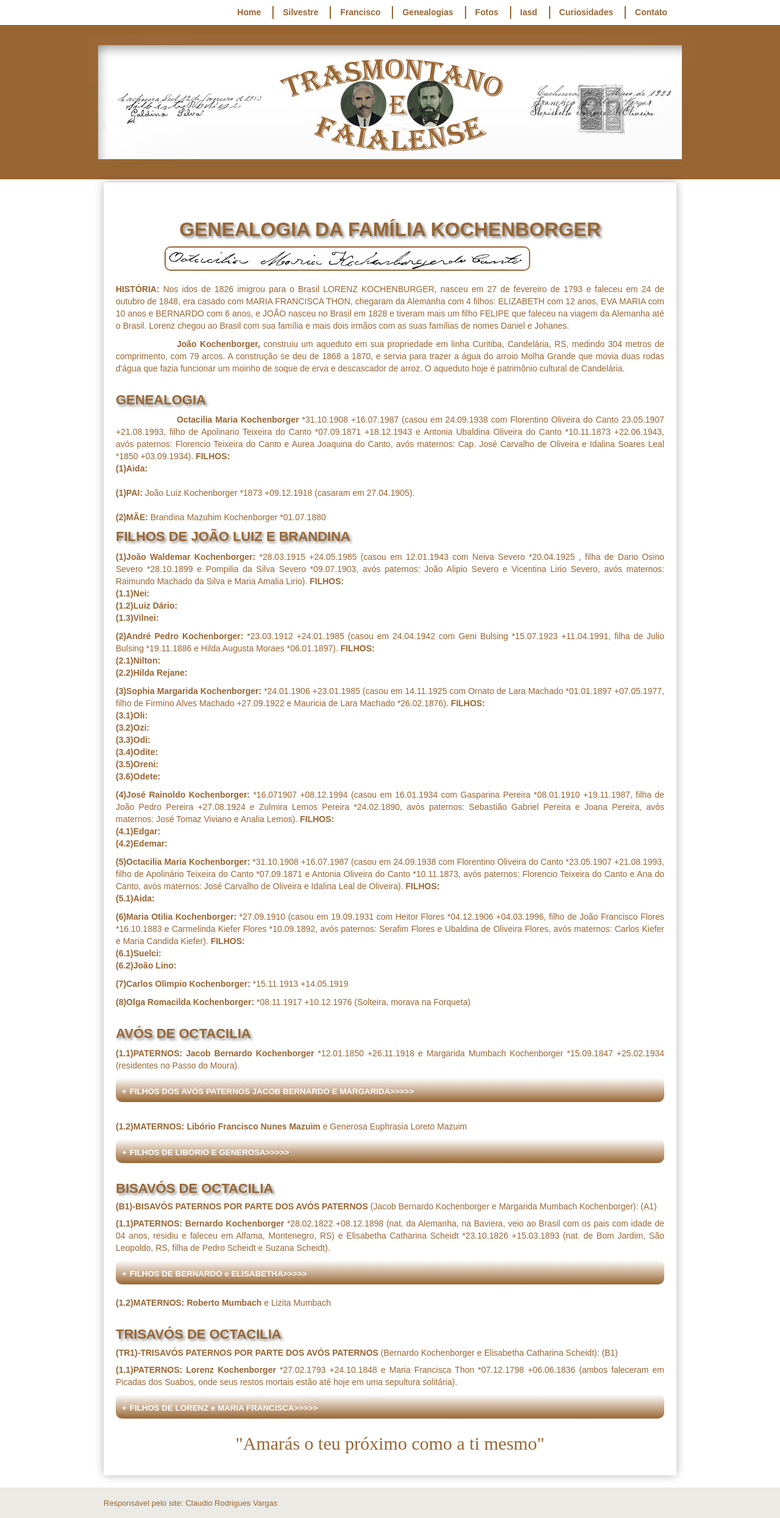
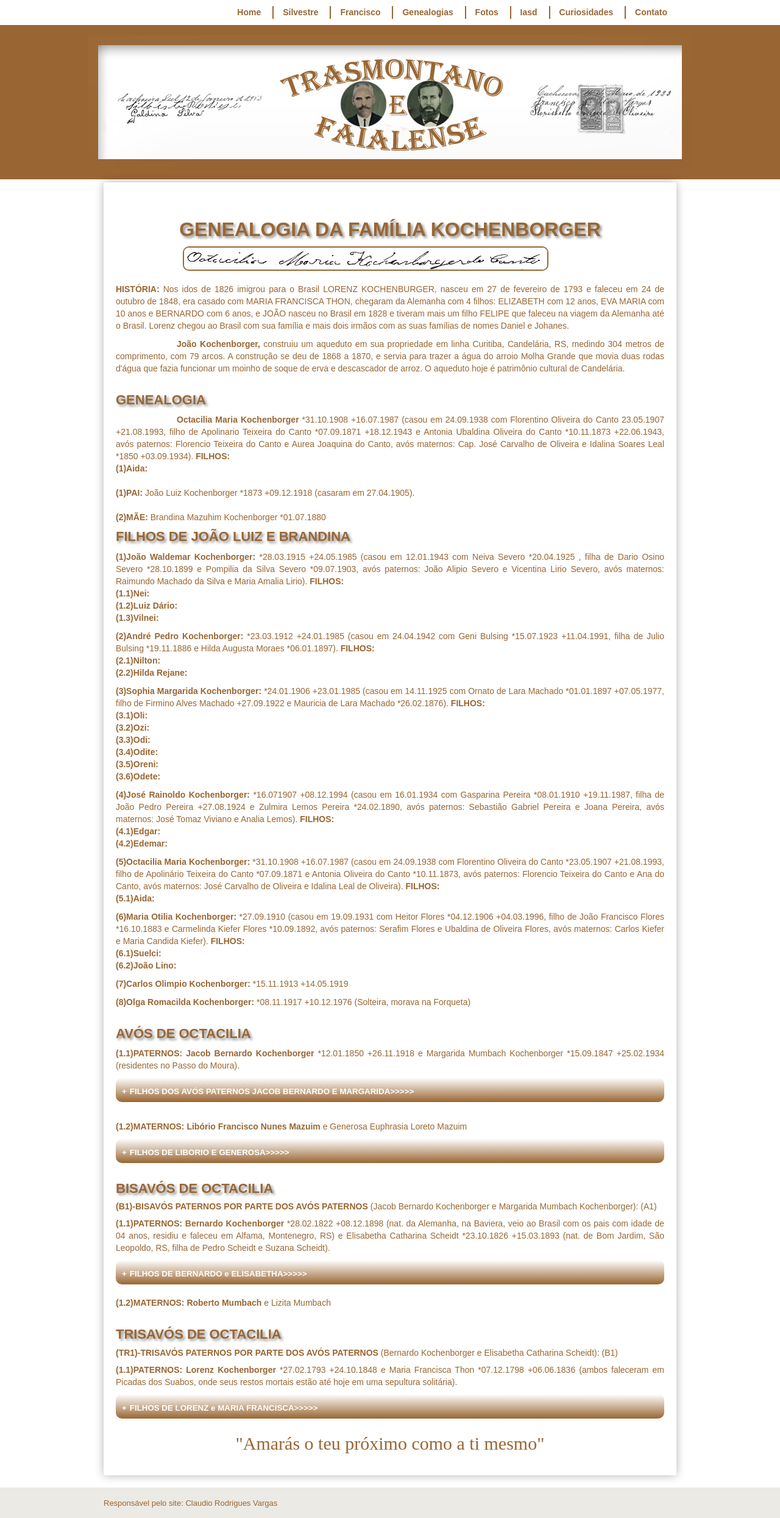
Before and after one commit to claudiovargas1955/claudiovargas1955.github.io, a Jekyll site: the page built from _pages/familia-kochenborger.html, in a window 1280 px wide. Shown: the whole page at 61% size. Built offline with Jekyll 4.4.1, drawn with Linux system fonts in a browser that asks for light colours; some web fonts are replaced.

Commit message:
Update familia-kochenborger.html

```diff
--- a/_pages/familia-kochenborger.html
+++ b/_pages/familia-kochenborger.html
@@ -33,7 +33,7 @@ details[open] summary {color:#996633;
       }
 
   .esq1{margin-right:100px;
-        margin-left:80px;
+        margin-left:110px;
         margin-bottom:5px;
         border:#996633 solid 2px;
         border-radius:10px;
```
